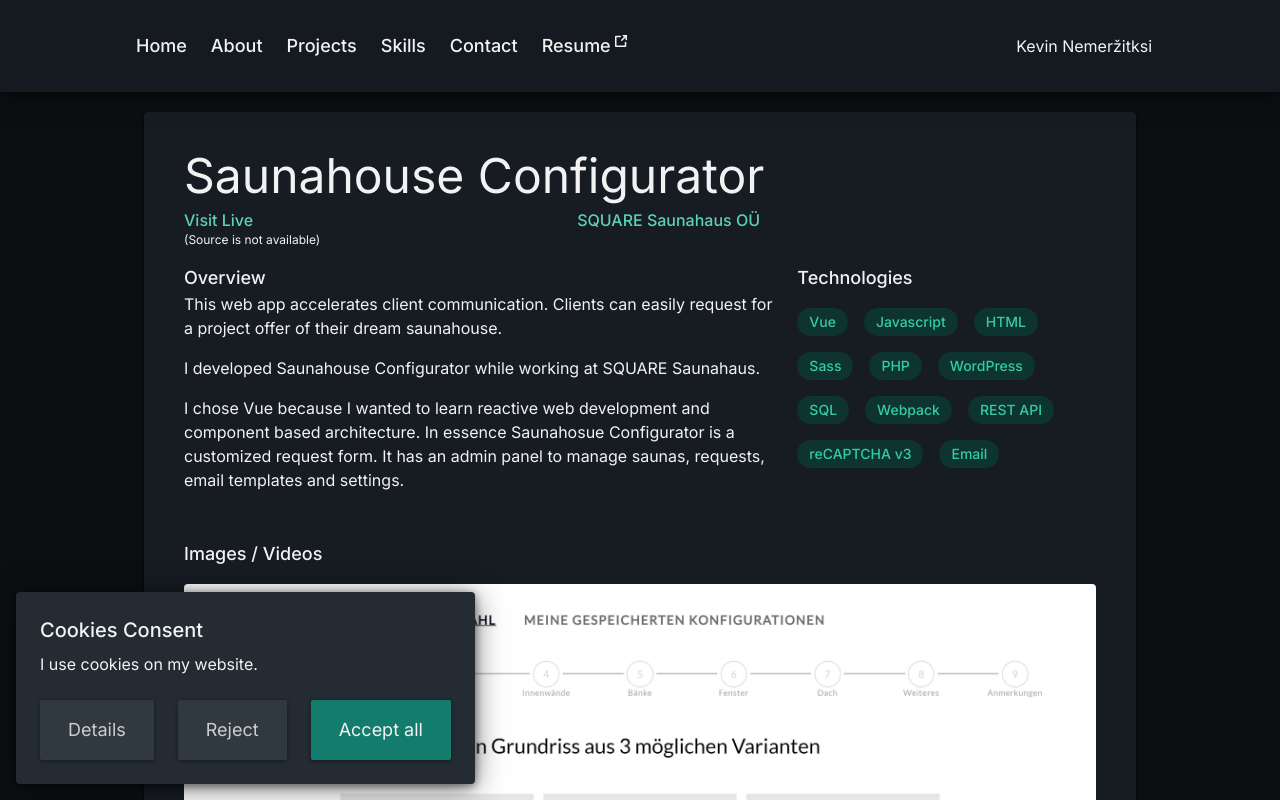
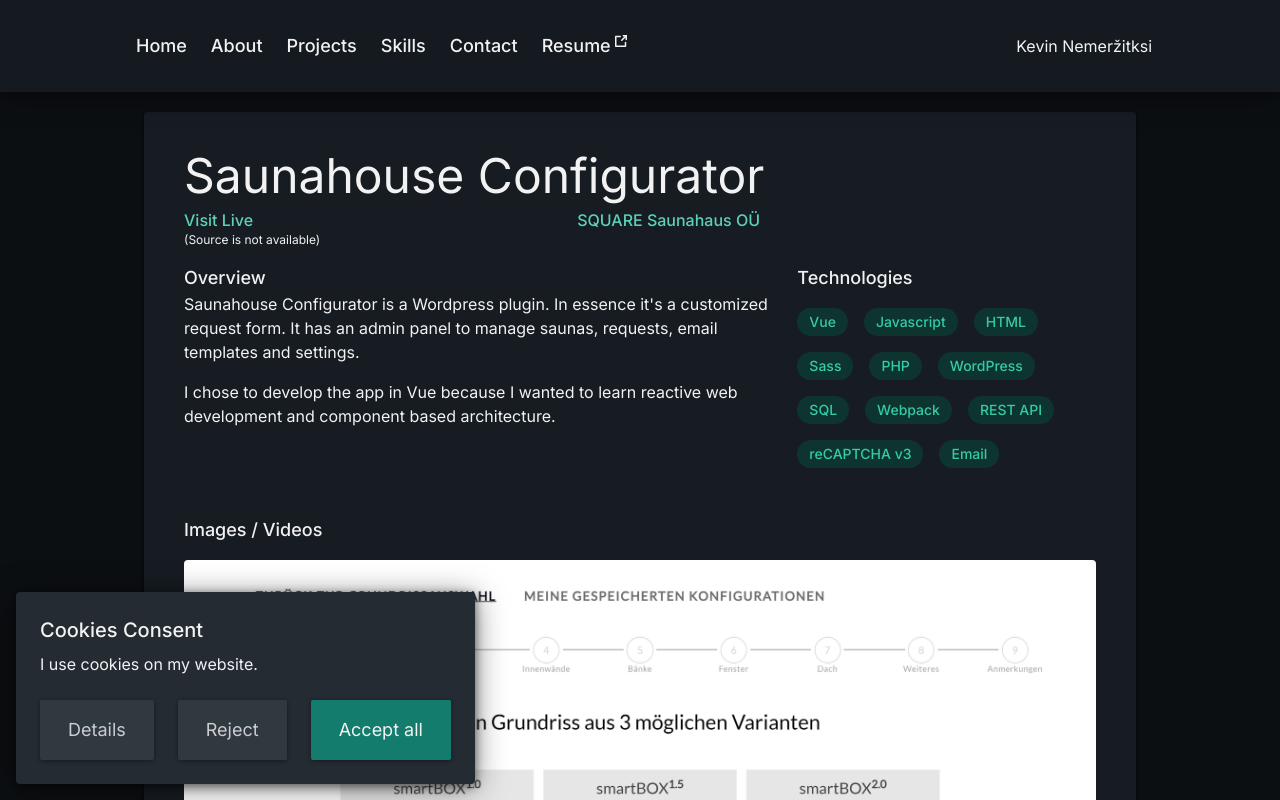
Before and after one commit to knemerzitski/portfolio, a Next.js app: page /projects/saunahouse-configurator in a window 1280 px wide. Shown: the top 800 px of the page. Built offline with nearby package versions, Linux system fonts and the light colour scheme.

Commit message:
update: portfolio text

```diff
--- a/src/app/portfolio.tsx
+++ b/src/app/portfolio.tsx
@@ -98,16 +98,11 @@ export const projects = [
     </p>,
     desc: <>
       <p>
-        This web app accelerates client communication.
-        Clients can easily request for a project offer of their dream saunahouse.
+        Saunahouse Configurator is a Wordpress plugin. In essence it&apos;s a customized request form.
+        It has an admin panel to manage saunas, requests, email templates and settings.
       </p>
       <p>
-        I developed Saunahouse Configurator while working at SQUARE Saunahaus.
-      </p>
-      <p>
-        I chose Vue because I wanted to learn reactive web development and component based architecture.
-        In essence Saunahosue Configurator is a customized request form.
-        It has an admin panel to manage saunas, requests, email templates and settings.
+        I chose to develop the app in Vue because I wanted to learn reactive web development and component based architecture.
       </p>
     </>,
     hero: (
```
